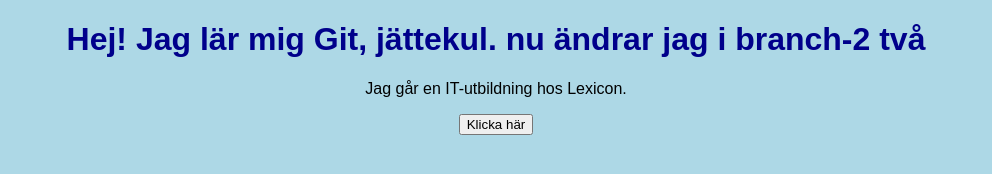
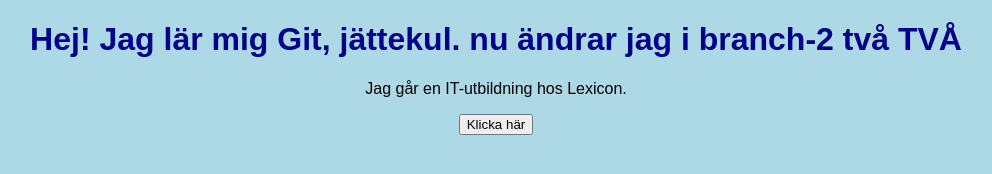
Before and after one commit to OlaJons/mitt-git-projekt, a plain HTML site: page index.html in a window 1280 px wide. Shown: the whole page, without its empty margins (144-1136 px from the left). Drawn offline with Linux system fonts and the light colour scheme.

Commit message:
ändring 4 i branch-2

```diff
--- a/index.html
+++ b/index.html
@@ -6,7 +6,7 @@
   <link rel="stylesheet" href="style.css">
 </head>
 <body>
-  <h1>Hej! Jag lär mig Git, jättekul. nu ändrar jag i branch-2 två</h1>
+  <h1>Hej! Jag lär mig Git, jättekul. nu ändrar jag i branch-2 två TVÅ</h1>
   <p>Jag går en IT-utbildning hos Lexicon.</p>
   <button id="myButton">Klicka här</button>
   <script src="script.js"></script>
```
